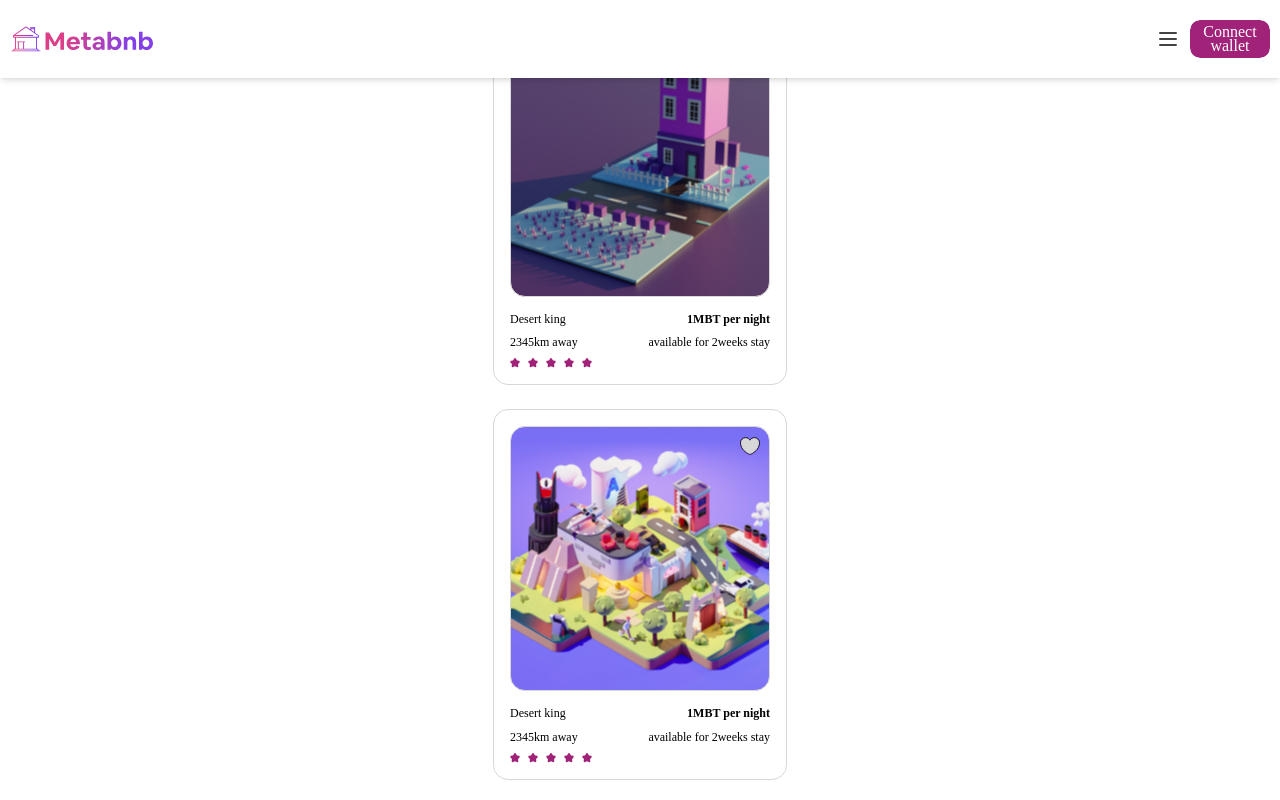
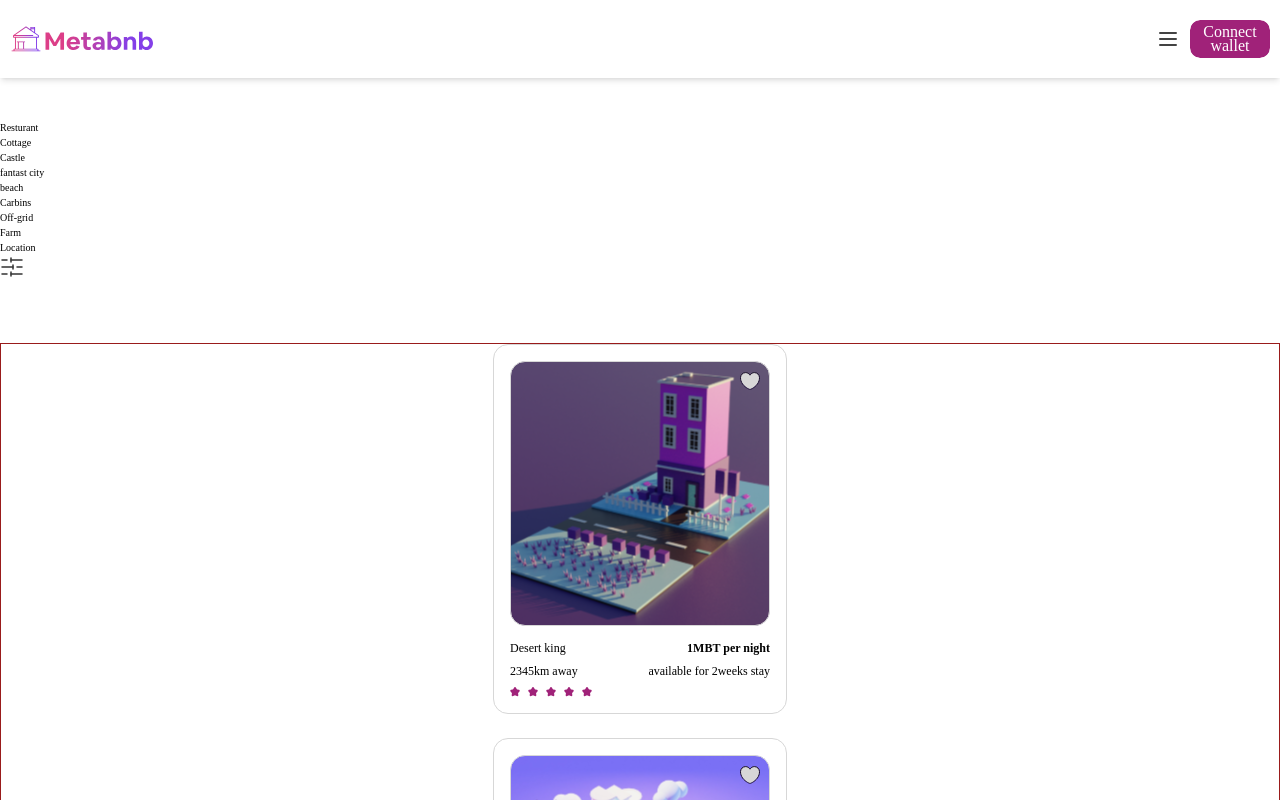
Before and after one commit to presh-031/Meta-Bnb, a React (Create React App) app: page /places in a window 1280 px wide. Shown: the top 800 px of the page. Built offline with nearby package versions, Linux system fonts and the light colour scheme; a web font is replaced by a local one.

Commit message:
finished markingup filter area

```diff
--- a/src/components/AvailablePlaces.jsx
+++ b/src/components/AvailablePlaces.jsx
@@ -16,10 +16,12 @@ import place15 from "../assets/places/place15.svg";
 import place16 from "../assets/places/place16.svg";
 
 import PlaceCard from "./PlaceCard";
+
 import CardsContainer from "../UI/CardsContainer";
 
 const AvailablePlaces = () => {
   return (
+    <div className="mb-[9.2rem] mt-[6.4rem] border border-red-800">
       <CardsContainer>
         <PlaceCard product={place1} />
         <PlaceCard product={place2} />
@@ -38,6 +40,7 @@ const AvailablePlaces = () => {
         <PlaceCard product={place15} />
         <PlaceCard product={place16} />
       </CardsContainer>
+    </div>
   );
 };
 
--- a/src/components/FilterArea.jsx
+++ b/src/components/FilterArea.jsx
@@ -1,5 +1,24 @@
+import location from "../assets/location.svg";
+
 const FilterArea = () => {
-  return <div>FilterArea</div>;
+  return (
+    <div>
+      <ul>
+        <li>Resturant</li>
+        <li>Cottage</li>
+        <li>Castle</li>
+        <li>fantast city</li>
+        <li>beach</li>
+        <li>Carbins</li>
+        <li>Off-grid</li>
+        <li>Farm</li>
+      </ul>
+      <div>
+        <p>Location</p>
+        <img src={location} alt="select-location" />
+      </div>
+    </div>
+  );
 };
 
 export default FilterArea;
--- a/src/pages/Home.jsx
+++ b/src/pages/Home.jsx
@@ -10,7 +10,6 @@ const Home = () => {
       <Hero />
       <Products />
       <Cta />
-      <Footer />
     </div>
   );
 };
--- a/src/pages/PlacesToStay.jsx
+++ b/src/pages/PlacesToStay.jsx
@@ -5,10 +5,9 @@ import Header from "../components/Header";
 
 const PlacesToStay = () => {
   return (
-    <div>
+    <div className="pt-[12rem]">
       <FilterArea />
       <AvailablePlaces />
-      <Footer />
     </div>
   );
 };
```
Also changed, not shown: src/assets/location.svg (added). Lines whose indentation alone changed are shown as unchanged.
